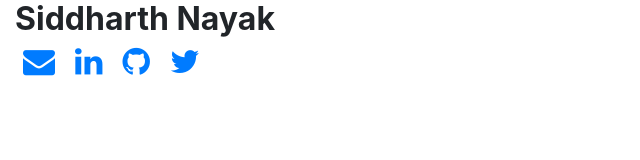
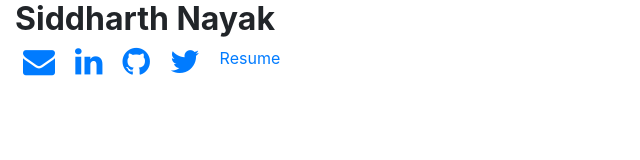
Before and after one commit to siddharth1297/siddharth1297.github.io, a plain HTML site: page index.html in a window 1280 px wide. Shown: the full height of the page, 0-640 px from the left. Drawn offline with nearby package versions, Linux system fonts and the light colour scheme.

Commit message:
Added Resume

```diff
--- a/index.html
+++ b/index.html
@@ -45,6 +45,9 @@
             <a href="https://twitter.com/sid97nayak" target="_blank" class="card-link">
                 <i class="fa fa-twitter fa-2x" aria-hidden="true"></i>
             </a>
+            <a href="assets/Siddharth_Resume.pdf" target="_blank" class="card-link">
+                Resume
+            </a>
         </div>
     </div>
 </body>
```
Also changed, not shown: 1 other file.
